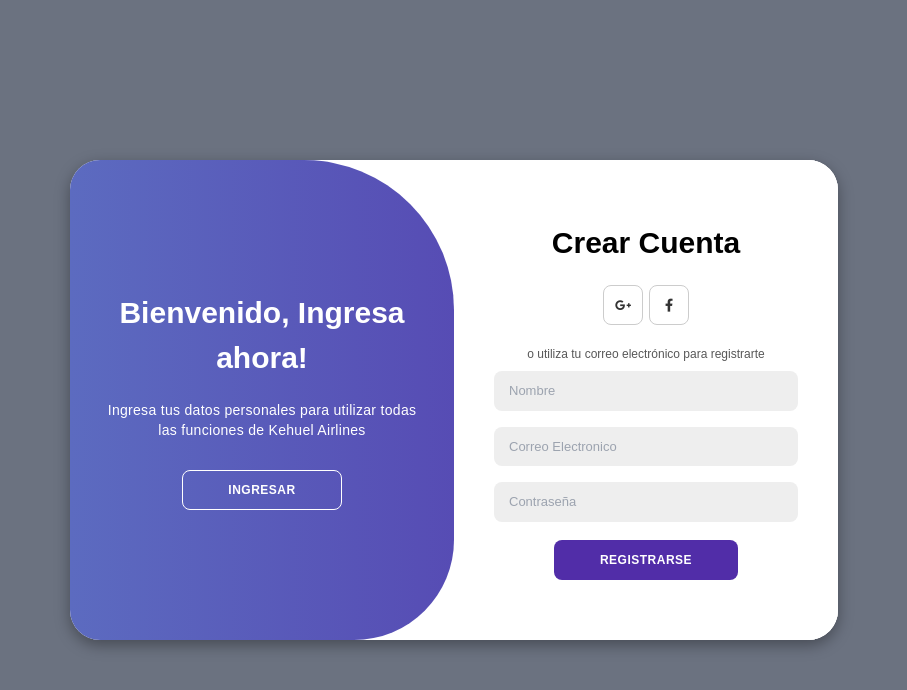
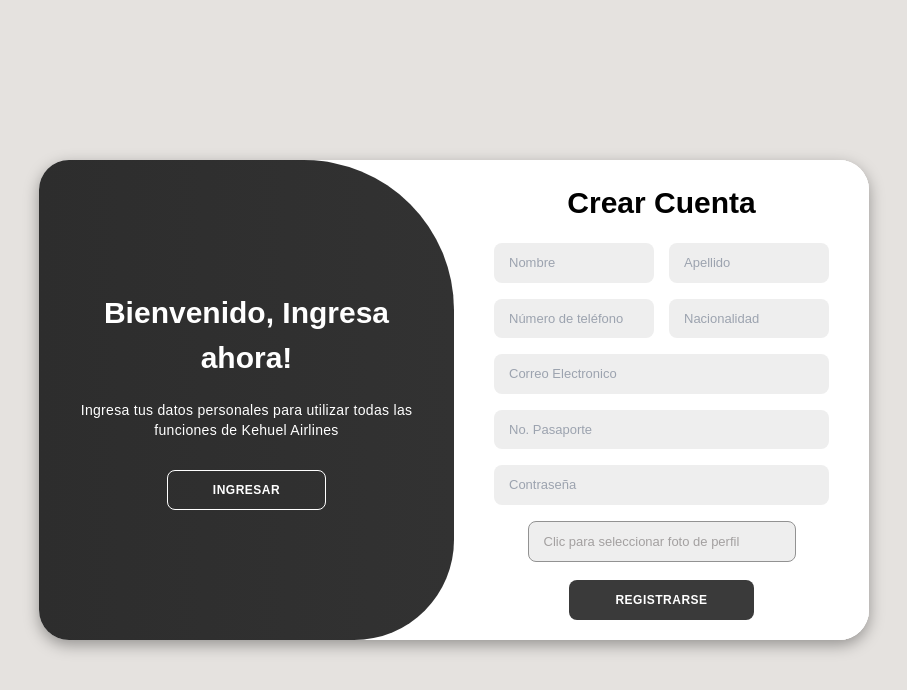
Before and after one commit to H4rr1ss/SEMI1_1S2024_PROYECTO_A_20, a Next.js app in the folder frontend/: page /login-register in a window 1280 px wide. Both pictures are taken after a click on the button "REGISTRARSE". Shown: the top 690 px of the page, without its empty margins (186-1093 px from the left). Built offline with nearby package versions, Linux system fonts and the light colour scheme; a web font is replaced by a local one.

Commit message:
[add]: diseño final login-register

```diff
--- a/frontend/src/app/login-register/layout.tsx
+++ b/frontend/src/app/login-register/layout.tsx
@@ -2,7 +2,7 @@ export default function AirlineLayout( { children }: {
   children: React.ReactNode;
 } ) {
   return (
-    <main className="min-h-screen bg-gray-500">
+    <main className="min-h-screen" style={{background: "#E5E2DF"}}>
       { children }
     </main>
   );
--- a/frontend/src/app/login-register/login.css
+++ b/frontend/src/app/login-register/login.css
@@ -2,7 +2,7 @@
     background-color: #fff;
     border-radius: 30px;
     box-shadow: 0 5px 15px rgba(0, 0, 0, 0.35);
-    width: 768px;
+    width: 830px;
     min-height: 480px;
 }
 
@@ -13,19 +13,8 @@
     margin: 20px 0;
 }
 
-.container span{
-    font-size: 12px;
-    color: #585858;
-}
-
-.container a{
-    color: #333;
-    font-size: 13px;
-    margin: 15px 0 10px;
-}
-
 .container button{
-    background-color: #512da8;;
+    background-color: #3a3a3a;
     color: #fff;
     font-size: 12px;
     padding: 10px 45px;
@@ -53,20 +42,35 @@
     height: 100%;
 }
 
+
+.custom-file span {
+    display: inline-block;
+    margin: 8px 0;
+    padding: 10px 15px;
+    background-color: #eee;
+    border-radius: 8px;
+    width: 100%;
+    font-size: 13px;
+    color: #a3a0a0;
+    border: 1px solid #929292;
+}
+
+.hidden {
+    display: none;
+}
+
 .container form h1{
     font-size: 30px;
     font-weight: 800;
+    margin-bottom: 10px;
 }
 
 .container input{
     background-color: #eee;
-    border: none;
     margin: 8px 0;
     padding: 10px 15px;
     font-size: 13px;
     border-radius: 8px;
-    width: 100%;
-    outline: none;
 }
 
 .form-container{
@@ -106,21 +110,6 @@
     }
 }
 
-.social-icons{
-    margin: 20px 0;
-}
-
-.social-icons a{
-    border: 1px solid #ccc;
-    border-radius: 20%;
-    display: inline-flex;
-    justify-content: center;
-    align-items: center;
-    margin: 0 3px;
-    width: 40px;
-    height: 40px;
-}
-
 .toggle-container{
     position: absolute;
     top: 0;
@@ -139,9 +128,9 @@
 }
 
 .toggle{
-    background-color: #512da8;
+    background-color: #373737;
     height: 100%;
-    background: linear-gradient(to right, #5c6bc0, #512da8);
+    background: linear-gradient(to right, #2d2d2d, #373737);
     color: #fff;
     position: relative;
     left: -100%;
--- a/frontend/src/app/login-register/page.tsx
+++ b/frontend/src/app/login-register/page.tsx
@@ -12,18 +12,26 @@ const Login = () =>{
         <div className="form-container sign-up absolute top-0 h-full left-0 w-1/2">
           <form>
             <h1>Crear Cuenta</h1>
-            <div className="social-icons">
-              <a href="#" className="icon">
-                <i className="fa-brands fa-google-plus-g"></i>
-              </a>
-              <a href="#" className="icon">
-                <i className="fa-brands fa-facebook-f"></i>
-              </a>
+            <div className="flex justify-between w-full">
+              <input className='w-40' type="text" placeholder='Nombre' />
+              <input className='w-40' type="text" placeholder='Apellido' />
             </div>
-            <span>o utiliza tu correo electrónico para registrarte</span>
-            <input type="text" placeholder='Nombre' />
-            <input type="email" placeholder='Correo Electronico' />
-            <input type="password" placeholder='Contraseña' />
+            <div className="flex justify-between w-full">
+              <input className='w-40' type="text" placeholder='Número de teléfono' />
+              <input className='w-40' type="text" placeholder='Nacionalidad' />
+            </div>
+            <input className='w-full' type="email" placeholder='Correo Electronico' />
+            <input className='w-full' type="number" placeholder='No. Pasaporte' />
+            <input className='w-full' type="password" placeholder='Contraseña' />
+            <label htmlFor="fileInput" className="custom-file relative inline-block cursor-pointer w-4/5">
+              <span>Clic para seleccionar foto de perfil</span>
+              <input
+                id="fileInput"
+                type="file"
+                accept="image/*"
+                className="hidden"
+              />
+            </label>
             <button>Registrarse</button>
           </form>
         </div>
@@ -31,17 +39,8 @@ const Login = () =>{
         <div className="form-container sign-in absolute top-0 h-full left-0 w-1/2">
           <form>
             <h1>Inicio de sesión</h1>
-            <div className="social-icons">
-              <a href="#" className="icon">
-                <i className="fa-brands fa-google-plus-g"></i>
-              </a>
-              <a href="#" className="icon">
-                <i className="fa-brands fa-facebook-f"></i>
-              </a>
-            </div>
-            <span>o utiliza tu correo electrónico.</span>
-            <input type="email" placeholder='Correo Electronico' />
-            <input type="password" placeholder='Contraseña' />
+            <input className='w-full' type="email" placeholder='Correo Electronico' />
+            <input className='w-full' type="password" placeholder='Contraseña' />
             <button>Ingresar</button>
           </form>
         </div>
```
